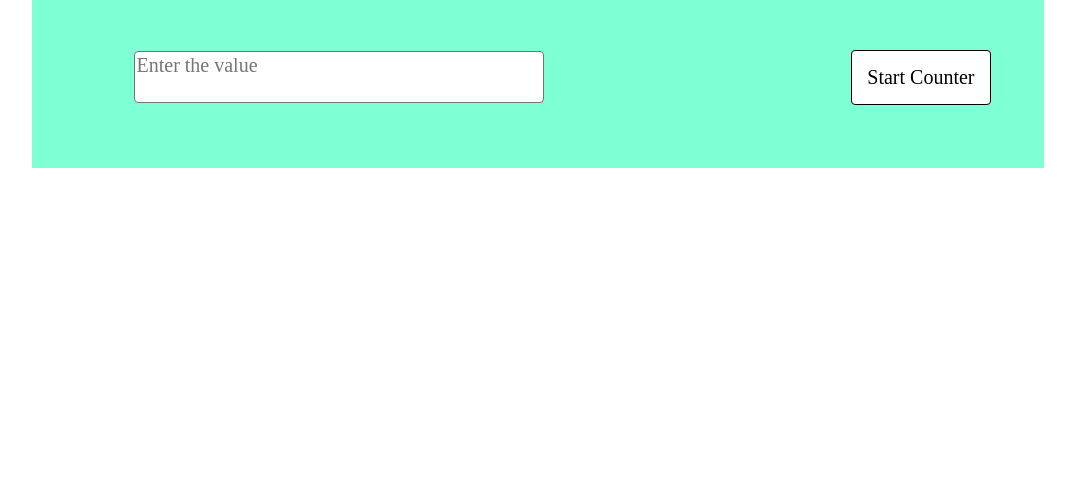
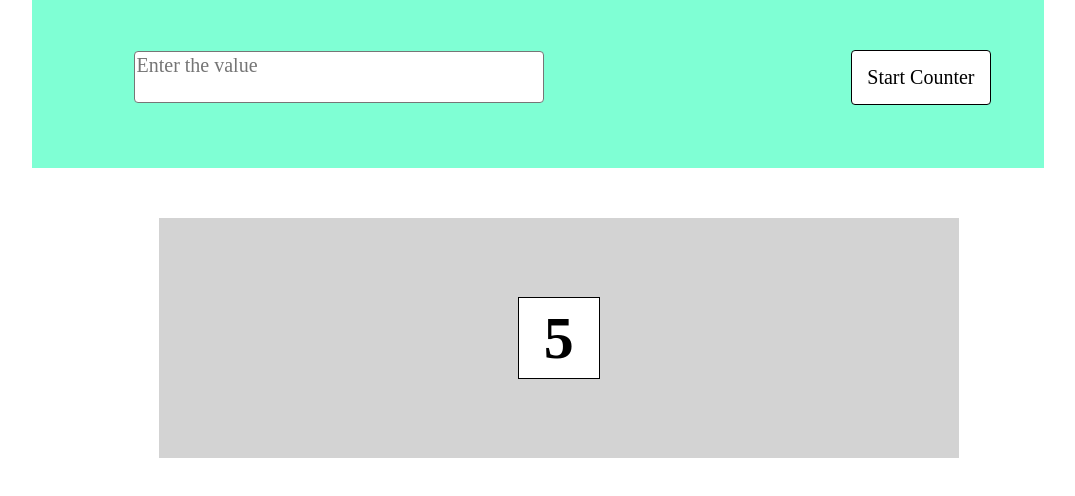
Before and after one commit to SWAGATSWAROOP/Counter-Project, a plain HTML site: page index.html in a window 1280 px wide. Shown: the part 148-644 px from the top of the page, without its empty margins (102-1177 px from the left). Drawn offline with Linux system fonts and the light colour scheme.

Commit message:
Done With Designing Part

```diff
--- a/index.html
+++ b/index.html
@@ -11,7 +11,7 @@
             <button id="Submit-Button">Start Counter</button>
         </div>
         <div id="CounterBox">
-            <div id="Counter"></div>
+            <div id="Counter"><span id="Count">5</span></div>
         </div>
     </body>
 </html>
--- a/style.css
+++ b/style.css
@@ -48,15 +48,26 @@ h3{
 }
 
 #CounterBox{
-    height: 2vh;
-    width: 5vh;
-    background-color: black;
+    height: 15rem;
+    width: 50rem;
+    margin-top: 4%;
+    margin-left: 20%;
+    display: flex;
+    justify-content: center;
+    align-items: center;
+    background-color: lightgrey;
 }
 
 #Counter{
-    height: 3vh;
-    width: 5vh;
+    height: 10vh;
+    width: 10vh;
     background-color: white;
-    vertical-align: middle; /* Align vertically in the middle */
+    border: 1px solid black;
     font-family: 'Times New Roman', Times, serif;
+    font-size: 60px;
+    font-weight: bolder;
+    display: flex;
+    align-items: center;
+    justify-content: center;
+    justify-items: center;
 }
```
